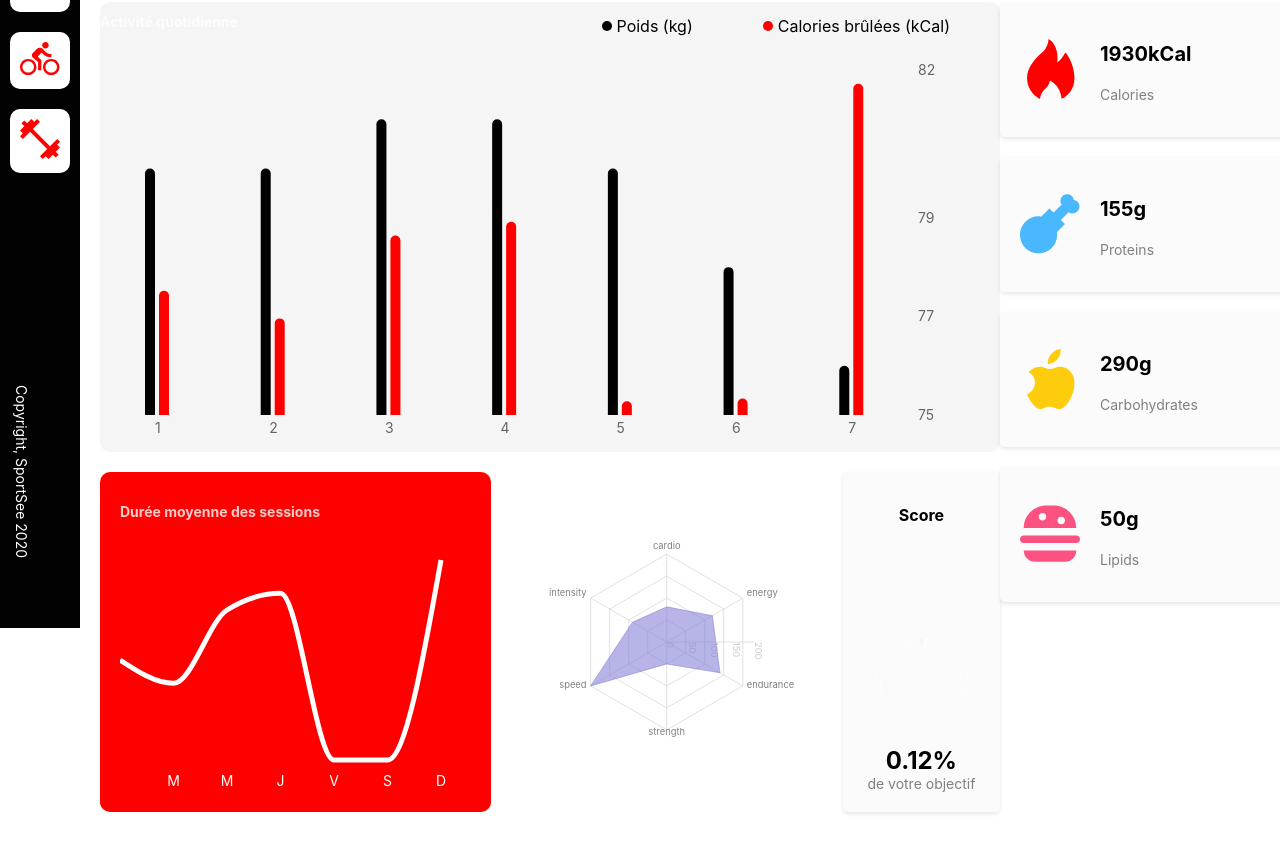
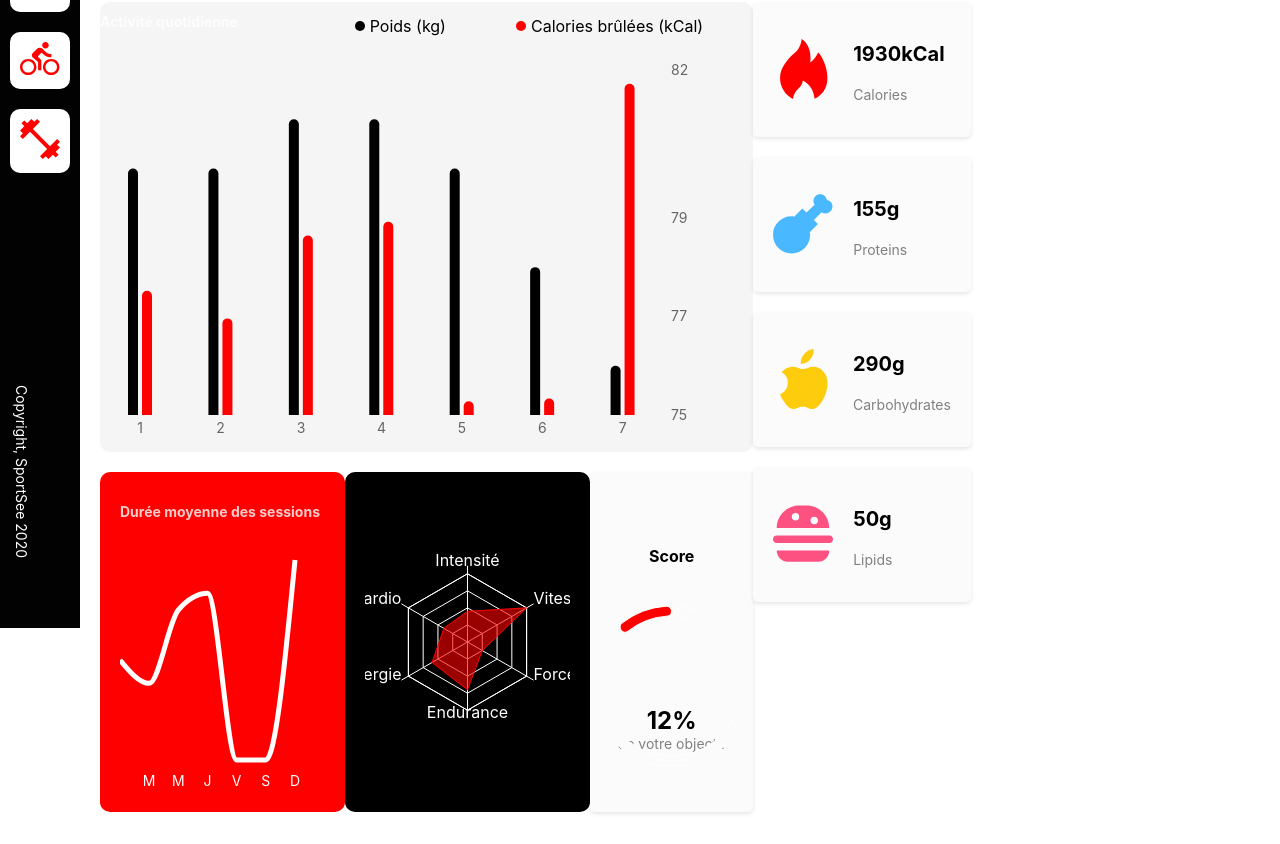
Before and after one commit to marco3866/projet12good, a React (Create React App) app: page /profile/12 in a window 1280 px wide. Shown: the part 212-1056 px from the top of the page. Built offline with nearby package versions, Linux system fonts and the light colour scheme.

Commit message:
presque fini

```diff
--- a/src/components/AverageSessionsChart/AverageSessionsChart.sass
+++ b/src/components/AverageSessionsChart/AverageSessionsChart.sass
@@ -1,13 +1,14 @@
+// src/components/AverageSessionsChart/AverageSessionsChart.sass
 .AverageSessionsChart
-  width: 100%
-  height: 300px // Ajusté pour rendre le carré plus petit
+  width: 100% // Ajuster la largeur à 33%
+  height: 300px
   background-color: #ff0000
   border-radius: 10px
   padding: 20px
   color: #fff
 
 .chart-header h2
-  font-size: 14px // Réduit la taille de la police pour le titre
+  font-size: 14px // Réduire la taille de la police pour le titre
   margin-bottom: 20px
   color: rgba(255, 255, 255, 0.8) // Blanc plus clair
 
--- /dev/null
+++ b/src/components/PerformanceChart/CustomTooltip.js
@@ -0,0 +1,23 @@
+// src/components/PerformanceChart/CustomTooltip.js
+import React from 'react';
+import PropTypes from 'prop-types';
+import './CustomTooltip.sass';
+
+const CustomTooltip = ({ active, payload }) => {
+    if (active && payload && payload.length) {
+        return (
+            <div className="custom-tooltip">
+                <p className="label">{`${payload[0].value}`}</p>
+            </div>
+        );
+    }
+
+    return null;
+};
+
+CustomTooltip.propTypes = {
+    active: PropTypes.bool,
+    payload: PropTypes.array,
+};
+
+export default CustomTooltip;
--- /dev/null
+++ b/src/components/PerformanceChart/CustomTooltip.sass
@@ -0,0 +1,7 @@
+.custom-tooltip
+  background-color: #000
+  color: #fff
+  padding: 5px 10px
+  border-radius: 5px
+  font-size: 12px
+  text-align: center
--- a/src/components/PerformanceChart/PerformanceChart.js
+++ b/src/components/PerformanceChart/PerformanceChart.js
@@ -1,20 +1,38 @@
 // src/components/PerformanceChart/PerformanceChart.js
 import React from 'react';
-import { Radar, RadarChart, PolarGrid, PolarAngleAxis, PolarRadiusAxis } from 'recharts';
+import { Radar, RadarChart, PolarGrid, PolarAngleAxis, PolarRadiusAxis, ResponsiveContainer, Tooltip } from 'recharts';
+import CustomTooltip from './CustomTooltip';
 import './PerformanceChart.sass';
 
 const PerformanceChart = ({ data, kind }) => {
+    const kindMapping = {
+        intensity: 'Intensité',
+        speed: 'Vitesse',
+        strength: 'Force',
+        endurance: 'Endurance',
+        energy: 'Énergie',
+        cardio: 'Cardio'
+    };
+
     const formattedData = data.map(item => ({
         ...item,
-        kind: kind[item.kind]
-    }));
+        kind: kindMapping[kind[item.kind]]
+    })).sort((a, b) => {
+        const order = ['Intensité', 'Vitesse', 'Force', 'Endurance', 'Énergie', 'Cardio'];
+        return order.indexOf(a.kind) - order.indexOf(b.kind);
+    });
+
     return (
-        <RadarChart cx={300} cy={250} outerRadius={150} width={600} height={500} data={formattedData}>
-            <PolarGrid />
-            <PolarAngleAxis dataKey="kind" />
-            <PolarRadiusAxis />
-            <Radar name="Performance" dataKey="value" stroke="#8884d8" fill="#8884d8" fillOpacity={0.6} />
-        </RadarChart>
+        <div className="PerformanceChart">
+            <ResponsiveContainer width="100%" height="100%">
+                <RadarChart cx="50%" cy="50%" outerRadius="70%" data={formattedData}>
+                    <PolarGrid stroke="#fff" />
+                    <PolarAngleAxis dataKey="kind" stroke="#fff" />
+                    <Tooltip content={<CustomTooltip />} cursor={{ fill: 'transparent' }} />
+                    <Radar name="Performance" dataKey="value" stroke="#ff0000" fill="#ff0000" fillOpacity={0.6} />
+                </RadarChart>
+            </ResponsiveContainer>
+        </div>
     );
 };
 
--- a/src/components/PerformanceChart/PerformanceChart.sass
+++ b/src/components/PerformanceChart/PerformanceChart.sass
@@ -1 +1,24 @@
 .PerformanceChart
+  width: 100%
+  height: 300px
+  background-color: #000
+  border-radius: 10px
+  padding: 20px
+  color: #fff
+
+  .recharts-wrapper
+    width: 100% !important
+    height: 100% !important
+
+  .recharts-polar-grid
+    stroke: #fff
+
+  .recharts-polar-angle-axis text
+    fill: #fff
+
+  .recharts-polar-radius-axis text
+    fill: #fff
+
+  .recharts-radar
+    fill: #ff0000
+    stroke: #ff0000
--- a/src/components/ScoreChart/ScoreChart.js
+++ b/src/components/ScoreChart/ScoreChart.js
@@ -1,18 +1,21 @@
 import React from 'react';
 import PropTypes from 'prop-types';
-import { PieChart, Pie, Cell } from 'recharts';
+import { PieChart, Pie, Cell, ResponsiveContainer } from 'recharts';
 import './ScoreChart.sass';
 
 const ScoreChart = ({ score }) => {
+  const percentage = (score.todayScore || score.score) * 100; // Utilisez todayScore ou score
+
   const data = [
-    { value: score },
-    { value: 100 - score },
+    { value: percentage },
+    { value: 100 - percentage },
   ];
 
   return (
     <div className="score-chart">
       <h2>Score</h2>
-      <PieChart width={200} height={200}>
+      <ResponsiveContainer width="100%" height={200}>
+        <PieChart>
           <Pie
             data={data}
             cx="50%"
@@ -28,8 +31,9 @@ const ScoreChart = ({ score }) => {
             <Cell key="rest" fill="#fbfbfb" />
           </Pie>
         </PieChart>
+      </ResponsiveContainer>
       <div className="score-info">
-        <span className="score-percentage">{score}%</span>
+        <span className="score-percentage">{percentage}%</span>
         <span className="score-label">de votre objectif</span>
       </div>
     </div>
@@ -37,7 +41,13 @@ const ScoreChart = ({ score }) => {
 };
 
 ScoreChart.propTypes = {
-  score: PropTypes.number.isRequired,
+  score: PropTypes.oneOfType([
+    PropTypes.number,
+    PropTypes.shape({
+      todayScore: PropTypes.number,
+      score: PropTypes.number,
+    })
+  ]).isRequired,
 };
 
 export default ScoreChart;
--- a/src/components/ScoreChart/ScoreChart.sass
+++ b/src/components/ScoreChart/ScoreChart.sass
@@ -1,4 +1,5 @@
 .score-chart
+  width: 60%
   display: flex
   flex-direction: column
   align-items: center
--- a/src/pages/Profile/Profile.js
+++ b/src/pages/Profile/Profile.js
@@ -38,7 +38,7 @@ const Profile = () => {
                     <div className="small-charts">
                         <AverageSessionsChart data={averageSessionsData} />
                         <PerformanceChart data={performanceData.data} kind={performanceData.kind} />
-                        <ScoreChart score={userData.todayScore} />
+                        <ScoreChart score={userData} /> {/* Passez les données utilisateur complètes */}
                     </div>
                 </div>
                 <div className="key-info">
```
Also changed, not shown: CHART 1.txt. Lines whose indentation alone changed are shown as unchanged.
